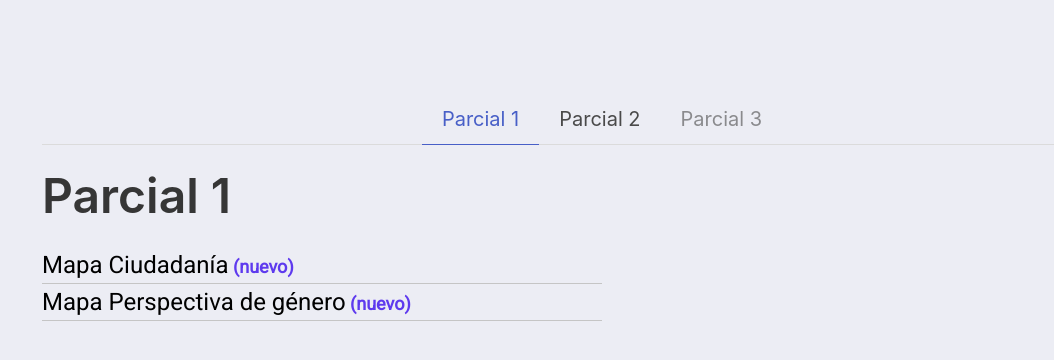
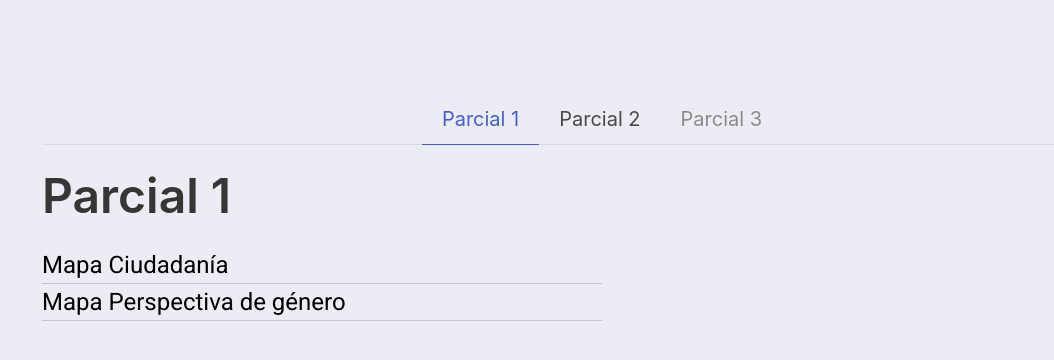
Before and after one commit to luismglz/ciudadania-portafolio, a plain HTML site: page index.html in a window 1280 px wide. Both pictures are taken after a click on the item "Parcial 1". Shown: the part 250-610 px from the top of the page, without its empty margins (38-1092 px from the left). Drawn offline with nearby package versions, Linux system fonts and the light colour scheme.

Commit message:
migrate res

```diff
--- a/index.html
+++ b/index.html
@@ -40,12 +40,10 @@
         <h1 class="title is-1">Parcial 1</h1>
         <table>
           <tr>
-            <td class="table-item"><a href="./res/p1/1.jpg">Mapa Ciudadanía<b id="newItem">
-              (nuevo)</b></a></td>
+            <td class="table-item"><a href="https://crs-maps.s3.us-east-2.amazonaws.com/p1-1.jpg">Mapa Ciudadanía</a></td>
           </tr>
           <tr>
-            <td class="table-item"><a href="./res/p1/2.jpg">Mapa Perspectiva de género<b id="newItem">
-              (nuevo)</b></a></td>
+            <td class="table-item"><a href="https://crs-maps.s3.us-east-2.amazonaws.com/p1-2.jpg">Mapa Perspectiva de género</a></td>
           </tr>
         </table>
       </div>
@@ -53,11 +51,11 @@
         <h1 class="title is-1">Parcial 2</h1>
         <table>
           <tr>
-            <td class="table-item"><a href="./res/p1/1.jpg">Mapa Ciudadanía<b id="newItem">
+            <td class="table-item"><a href="https://crs-maps.s3.us-east-2.amazonaws.com/p2-1.JPG">Mapa Democracia y participación social<b id="newItem">
                   (nuevo)</b></a></td>
           </tr>
           <tr>
-            <td class="table-item"><a href="./res/p1/2.jpg">Mapa Perspectiva de género<b id="newItem">
+            <td class="table-item"><a href="https://crs-maps.s3.us-east-2.amazonaws.com/p2-2.JPG">Mapa DDHH y listado DDHH<b id="newItem">
                   (nuevo)</b></a></td>
           </tr>
         </table>
```
Also changed, not shown: res/p1/p1-1.jpg (renamed from res/p1/1.jpg), res/p1/p1-2.jpg (renamed from res/p1/2.jpg).
